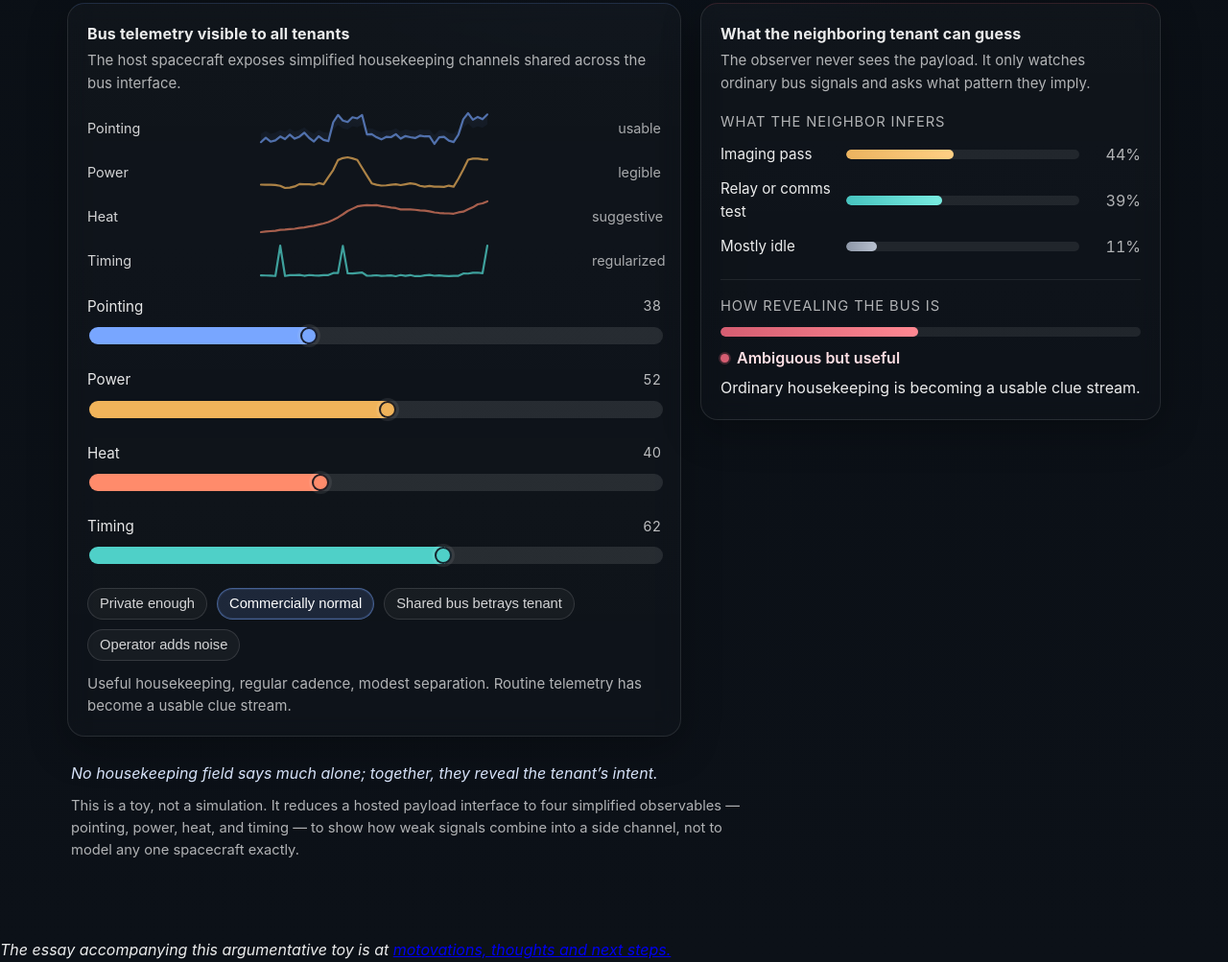
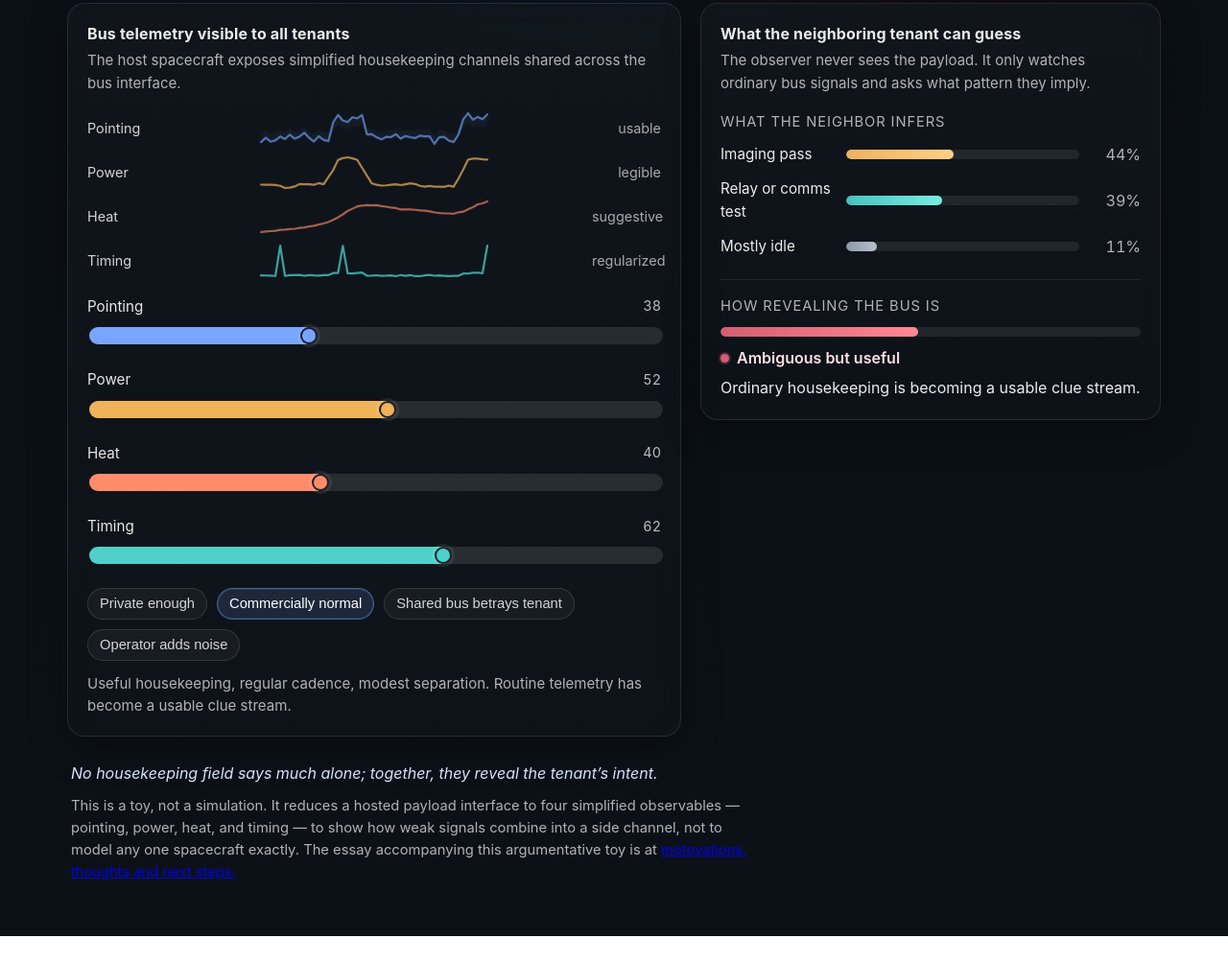
Before and after one commit to Furnival/ArgumentativeToys, a plain HTML site: page shared-bus-shared-attack-surface.html in a window 1280 px wide. Shown: the part 492-1495 px from the top of the page at 96% size. After the commit the page ends 1468 px from the top, so only its background shows below. Drawn offline with Linux system fonts and the light colour scheme.

Commit message:
Update footer content and remove duplicate essay link
Added a reference to the accompanying essay in the footer and removed duplicate essay reference.

```diff
--- a/shared-bus-shared-attack-surface.html
+++ b/shared-bus-shared-attack-surface.html
@@ -624,7 +624,7 @@
     <footer class="toy-footer">
       <p class="closing"><em>No housekeeping field says much alone; together, they reveal the tenant’s intent.</em></p>
       <p class="honesty-note">
-        This is a toy, not a simulation. It reduces a hosted payload interface to four simplified observables — pointing, power, heat, and timing — to show how weak signals combine into a side channel, not to model any one spacecraft exactly.
+        This is a toy, not a simulation. It reduces a hosted payload interface to four simplified observables — pointing, power, heat, and timing — to show how weak signals combine into a side channel, not to model any one spacecraft exactly. The essay accompanying this argumentative toy is at <a href="https://furnival.github.io/ArgumentativeToys/index.html"> motovations, thoughts and next steps.</a>
       </p>
     </footer>
   </main>
@@ -1004,6 +1004,6 @@
     applyPreset("normal");
     animate();
   </script>
-  <br /> <i>The essay accompanying this argumentative toy is at <a href="https://furnival.github.io/ArgumentativeToys/index.html"> motovations, thoughts and next steps.</a></i>
+
 </body>
 </html>
```
